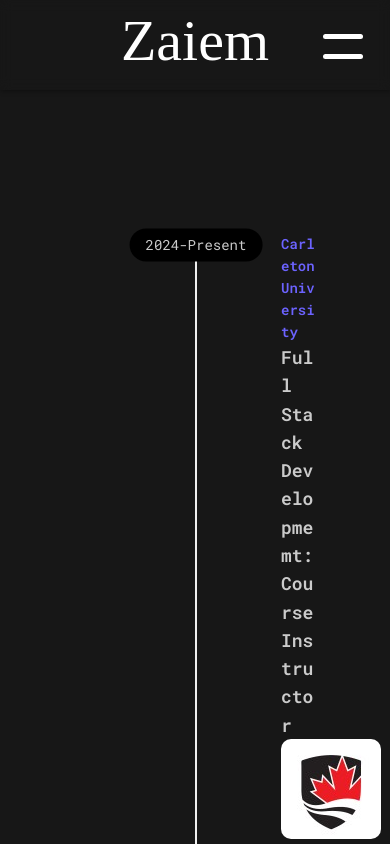
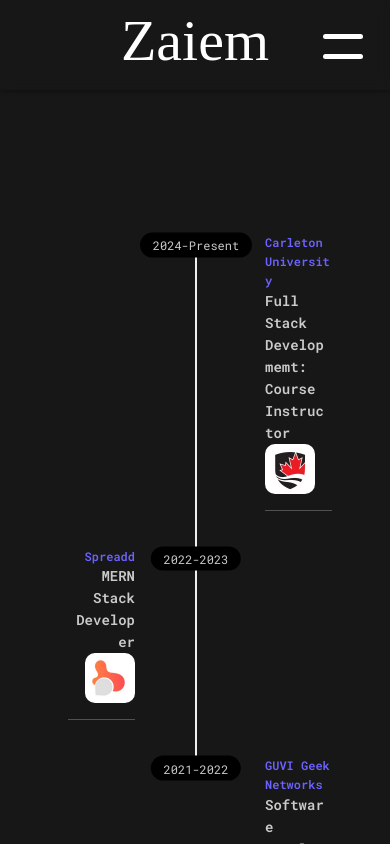
Before and after one commit to zaiem2001/Zaiem_Portfolio, a React (Create React App) app: page /experience in a window 390 px wide. Shown: the top 844 px of the page. Built offline with nearby package versions, Linux system fonts and the light colour scheme; a web font is replaced by a local one.

Commit message:
refactor(experience): styling updates

```diff
--- a/src/components/CustomTimeline.css
+++ b/src/components/CustomTimeline.css
@@ -84,3 +84,41 @@
   max-height: 300px;
   overflow: visible;
 }
+
+@media only screen and (max-width: 750px) {
+  .timeline-item {
+    padding: 0 3rem;
+  }
+
+  .company-name {
+    font-size: 12px;
+  }
+
+  .position {
+    font-size: 14px;
+  }
+
+  .company-logo {
+    width: 50px;
+    height: 50px;
+  }
+
+  .dotContainer {
+    font-size: 12px;
+    padding: 0.4rem 0.8rem;
+  }
+
+  .timeline-item ul {
+    font-size: 12px;
+    /* all: unset; */
+  }
+
+  .timeline-item:hover ul {
+    max-height: 900px;
+    overflow: visible;
+  }
+
+  .timeline-item li {
+    text-align: start;
+  }
+}
```
Also changed, not shown: 1 other file (tests, documents, lock files or other folders).
